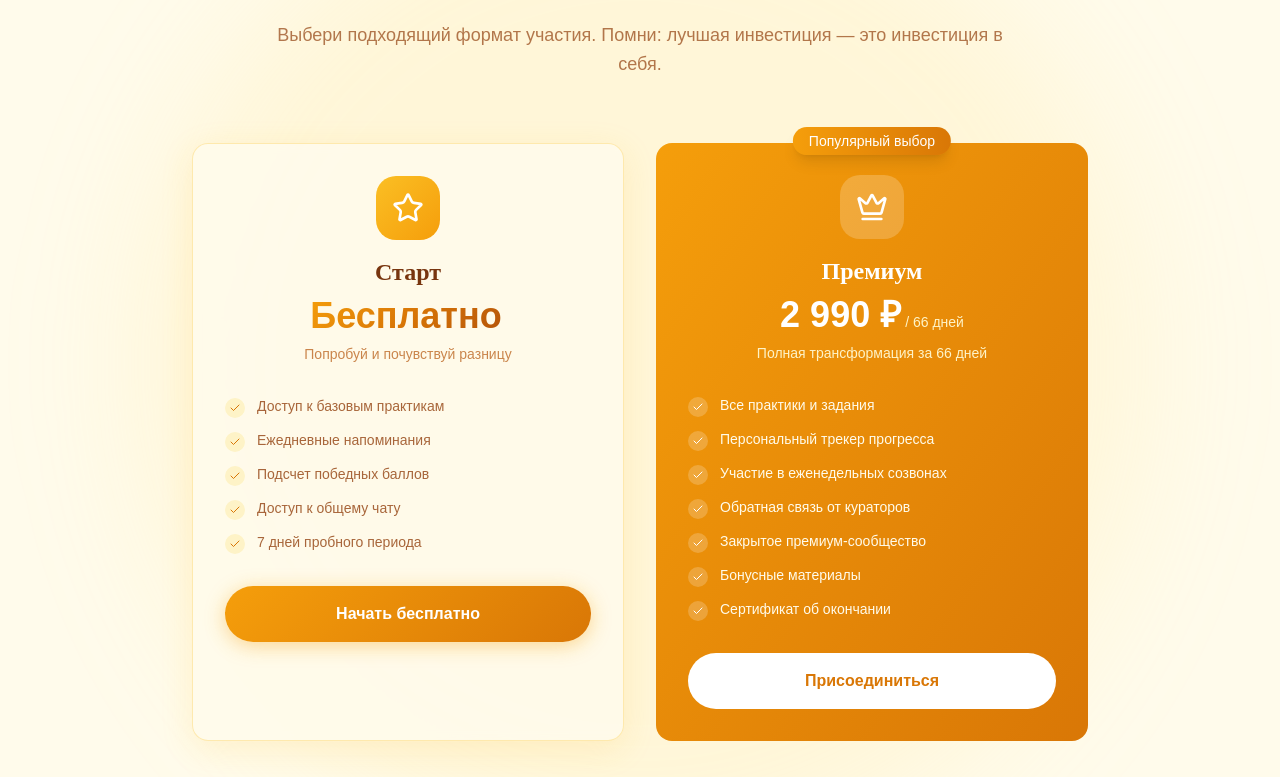
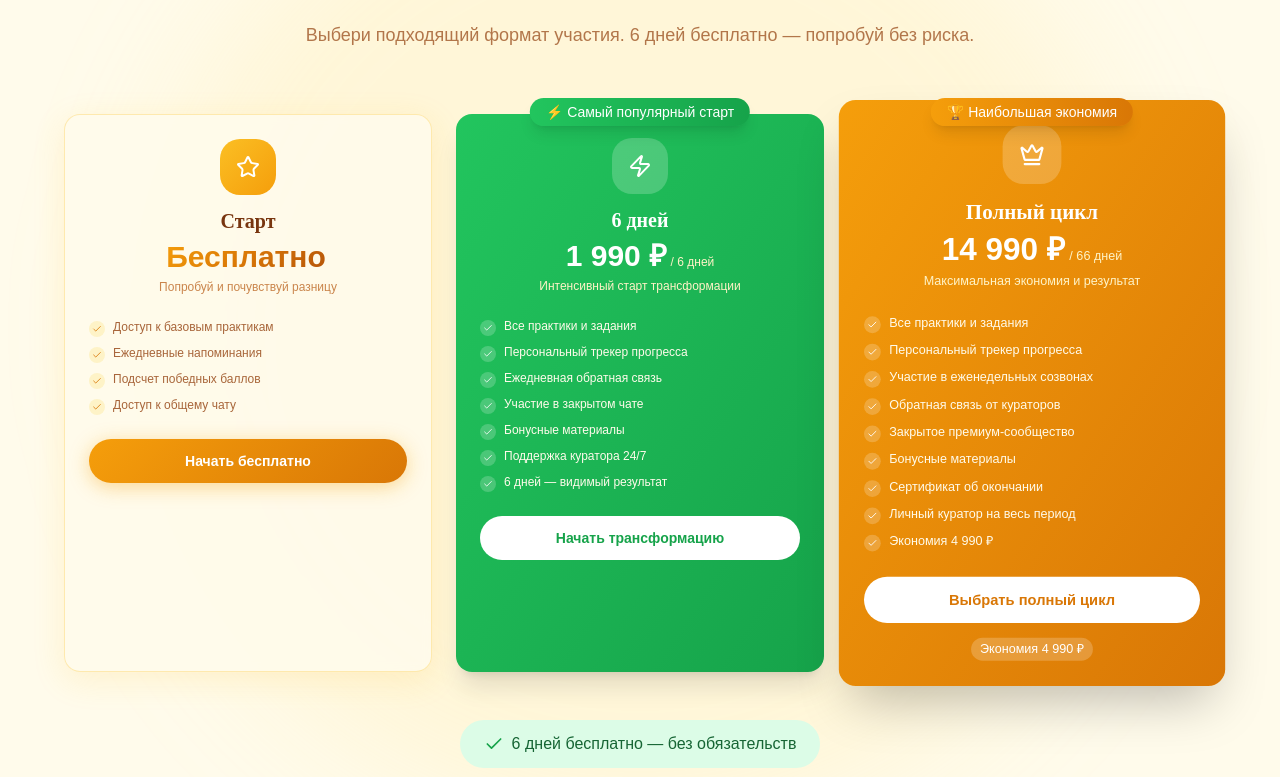
Before and after one commit to BazhenovYura/chaspobed, a React (Vite) app: page / in a window 1280 px wide. Shown: the part 6143-6920 px from the top of the page. Built offline with nearby package versions, Linux system fonts and the light colour scheme.

Commit message:
Update Pricing.tsx

```diff
--- a/src/sections/Pricing.tsx
+++ b/src/sections/Pricing.tsx
@@ -1,5 +1,5 @@
 import { useEffect, useRef, useState } from 'react';
-import { Check, Sparkles, Crown, Star } from 'lucide-react';
+import { Check, Sparkles, Crown, Star, Zap } from 'lucide-react';
 
 const Pricing = () => {
   const sectionRef = useRef<HTMLDivElement>(null);
@@ -35,18 +35,38 @@ const Pricing = () => {
         'Ежедневные напоминания',
         'Подсчет победных баллов',
         'Доступ к общему чату',
-        '7 дней пробного периода',
       ],
       cta: 'Начать бесплатно',
       href: 'https://t.me/zaklinatel5am_bot',
       popular: false,
+      highlight: false,
     },
     {
-      name: 'Премиум',
+      name: '6 дней',
+      icon: Zap,
+      price: '1 990 ₽',
+      period: '/ 6 дней',
+      description: 'Интенсивный старт трансформации',
+      features: [
+        'Все практики и задания',
+        'Персональный трекер прогресса',
+        'Ежедневная обратная связь',
+        'Участие в закрытом чате',
+        'Бонусные материалы',
+        'Поддержка куратора 24/7',
+        '6 дней — видимый результат',
+      ],
+      cta: 'Начать трансформацию',
+      href: 'https://t.me/zaklinatel5am_bot',
+      popular: false,
+      highlight: true,
+    },
+    {
+      name: 'Полный цикл',
       icon: Crown,
-      price: '2 990 ₽',
+      price: '14 990 ₽',
       period: '/ 66 дней',
-      description: 'Полная трансформация за 66 дней',
+      description: 'Максимальная экономия и результат',
       features: [
         'Все практики и задания',
         'Персональный трекер прогресса',
@@ -55,10 +75,13 @@ const Pricing = () => {
         'Закрытое премиум-сообщество',
         'Бонусные материалы',
         'Сертификат об окончании',
+        'Личный куратор на весь период',
+        'Экономия 4 990 ₽',
       ],
-      cta: 'Присоединиться',
+      cta: 'Выбрать полный цикл',
       href: 'https://t.me/zaklinatel5am_bot',
       popular: true,
+      highlight: false,
     },
   ];
 
@@ -86,57 +109,92 @@ const Pricing = () => {
           </h2>
 
           <p className="text-lg text-amber-800/70 leading-relaxed">
-            Выбери подходящий формат участия. Помни: лучшая инвестиция — это инвестиция в себя.
+            Выбери подходящий формат участия. 6 дней бесплатно — попробуй без риска.
           </p>
         </div>
 
         {/* Pricing Cards */}
-        <div className="grid md:grid-cols-2 gap-8 max-w-4xl mx-auto">
+        <div className="grid md:grid-cols-3 gap-6 max-w-6xl mx-auto">
           {plans.map((plan, index) => (
             <div
               key={index}
               className={`relative transition-all duration-1000 ${isVisible ? 'opacity-100 translate-y-0' : 'opacity-0 translate-y-10'}`}
-              style={{ transitionDelay: `${index * 200}ms` }}
+              style={{ transitionDelay: `${index * 150}ms` }}
             >
               {/* Popular Badge */}
               {plan.popular && (
                 <div className="absolute -top-4 left-1/2 -translate-x-1/2 z-10">
-                  <div className="px-4 py-1 rounded-full bg-gradient-to-r from-amber-500 to-amber-600 text-white text-sm font-medium shadow-lg">
-                    Популярный выбор
+                  <div className="px-4 py-1 rounded-full bg-gradient-to-r from-amber-500 to-amber-600 text-white text-sm font-medium shadow-lg whitespace-nowrap">
+                    🏆 Наибольшая экономия
                   </div>
                 </div>
               )}
 
-              <div className={`h-full rounded-2xl p-8 ${plan.popular ? 'bg-gradient-to-br from-amber-500 to-amber-600 text-white' : 'card-watercolor'}`}>
+              {/* Highlight Badge (для 6 дней) */}
+              {plan.highlight && (
+                <div className="absolute -top-4 left-1/2 -translate-x-1/2 z-10">
+                  <div className="px-4 py-1 rounded-full bg-gradient-to-r from-green-500 to-green-600 text-white text-sm font-medium shadow-lg whitespace-nowrap">
+                    ⚡️ Самый популярный старт
+                  </div>
+                </div>
+              )}
+
+              <div className={`h-full rounded-2xl p-6 ${
+                plan.popular
+                  ? 'bg-gradient-to-br from-amber-500 to-amber-600 text-white scale-105 shadow-2xl'
+                  : plan.highlight
+                    ? 'bg-gradient-to-br from-green-500 to-green-600 text-white shadow-xl'
+                    : 'card-watercolor'
+              }`}>
                 {/* Header */}
-                <div className="text-center mb-8">
-                  <div className={`w-16 h-16 rounded-xl mx-auto mb-4 flex items-center justify-center ${plan.popular ? 'bg-white/20' : 'bg-gradient-to-br from-amber-400 to-amber-500'}`}>
-                    <plan.icon className={`w-8 h-8 ${plan.popular ? 'text-white' : 'text-white'}`} />
+                <div className="text-center mb-6">
+                  <div className={`w-14 h-14 rounded-xl mx-auto mb-3 flex items-center justify-center ${
+                    plan.popular || plan.highlight
+                      ? 'bg-white/20'
+                      : 'bg-gradient-to-br from-amber-400 to-amber-500'
+                  }`}>
+                    <plan.icon className={`w-6 h-6 ${
+                      plan.popular || plan.highlight ? 'text-white' : 'text-white'
+                    }`} />
                   </div>
-                  <h3 className={`text-2xl font-bold mb-2 ${plan.popular ? 'text-white' : 'text-amber-900'}`}>
+                  <h3 className={`text-xl font-bold mb-1 ${
+                    plan.popular || plan.highlight ? 'text-white' : 'text-amber-900'
+                  }`}>
                     {plan.name}
                   </h3>
-                  <div className="flex items-baseline justify-center gap-1 mb-2">
-                    <span className={`text-4xl font-bold ${plan.popular ? 'text-white' : 'text-gradient'}`}>
+                  <div className="flex items-baseline justify-center gap-1 mb-1">
+                    <span className={`text-3xl font-bold ${
+                      plan.popular || plan.highlight ? 'text-white' : 'text-gradient'
+                    }`}>
                       {plan.price}
                     </span>
-                    <span className={`text-sm ${plan.popular ? 'text-amber-100' : 'text-amber-600'}`}>
+                    <span className={`text-xs ${
+                      plan.popular || plan.highlight ? 'text-amber-100' : 'text-amber-600'
+                    }`}>
                       {plan.period}
                     </span>
                   </div>
-                  <p className={`text-sm ${plan.popular ? 'text-amber-100' : 'text-amber-700/70'}`}>
+                  <p className={`text-xs ${
+                    plan.popular || plan.highlight ? 'text-amber-100' : 'text-amber-700/70'
+                  }`}>
                     {plan.description}
                   </p>
                 </div>
 
                 {/* Features */}
-                <ul className="space-y-3 mb-8">
+                <ul className="space-y-2 mb-6">
                   {plan.features.map((feature, i) => (
-                    <li key={i} className="flex items-start gap-3">
-                      <div className={`w-5 h-5 rounded-full flex items-center justify-center flex-shrink-0 mt-0.5 ${plan.popular ? 'bg-white/20' : 'bg-amber-100'}`}>
-                        <Check className={`w-3 h-3 ${plan.popular ? 'text-white' : 'text-amber-600'}`} />
+                    <li key={i} className="flex items-start gap-2">
+                      <div className={`w-4 h-4 rounded-full flex items-center justify-center flex-shrink-0 mt-0.5 ${
+                        plan.popular || plan.highlight ? 'bg-white/20' : 'bg-amber-100'
+                      }`}>
+                        <Check className={`w-2.5 h-2.5 ${
+                          plan.popular || plan.highlight ? 'text-white' : 'text-amber-600'
+                        }`} />
                       </div>
-                      <span className={`text-sm ${plan.popular ? 'text-amber-50' : 'text-amber-800/80'}`}>
+                      <span className={`text-xs ${
+                        plan.popular || plan.highlight ? 'text-amber-50' : 'text-amber-800/80'
+                      }`}>
                         {feature}
                       </span>
                     </li>
@@ -148,14 +206,25 @@ const Pricing = () => {
                   href={plan.href}
                   target="_blank"
                   rel="noopener noreferrer"
-                  className={`block w-full py-4 rounded-full font-semibold text-center transition-all duration-300 ${
+                  className={`block w-full py-3 rounded-full font-semibold text-sm text-center transition-all duration-300 ${
                     plan.popular
                       ? 'bg-white text-amber-600 hover:bg-amber-50 hover:shadow-lg'
-                      : 'btn-primary'
+                      : plan.highlight
+                        ? 'bg-white text-green-600 hover:bg-amber-50 hover:shadow-lg'
+                        : 'btn-primary text-sm py-3'
                   }`}
                 >
                   {plan.cta}
                 </a>
+
+                {/* Экономия для полного цикла */}
+                {plan.popular && (
+                  <div className="mt-3 text-center">
+                    <span className="text-xs bg-white/20 px-2 py-1 rounded-full">
+                      Экономия 4 990 ₽
+                    </span>
+                  </div>
+                )}
               </div>
             </div>
           ))}
@@ -165,7 +234,7 @@ const Pricing = () => {
         <div className={`mt-12 text-center transition-all duration-1000 delay-500 ${isVisible ? 'opacity-100 translate-y-0' : 'opacity-0 translate-y-10'}`}>
           <div className="inline-flex items-center gap-2 px-6 py-3 rounded-full bg-green-100">
             <Check className="w-5 h-5 text-green-600" />
-            <span className="text-green-800 font-medium">7 дней бесплатно — без обязательств</span>
+            <span className="text-green-800 font-medium">6 дней бесплатно — без обязательств</span>
           </div>
         </div>
       </div>
```
